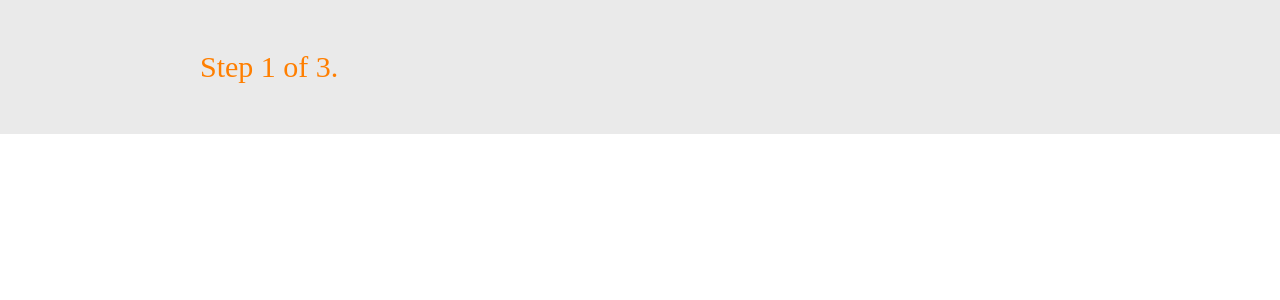
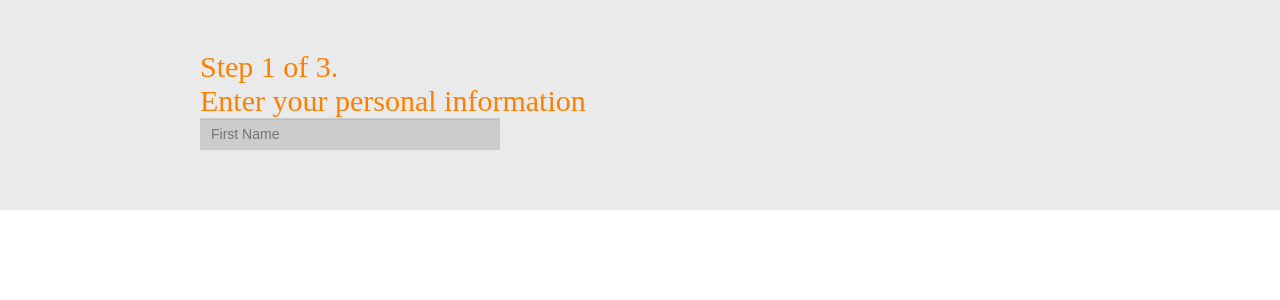
Before and after one commit to otinomz/Step-Forms, a React (Create React App) app: page / in a window 1280 px wide. Shown: the top 300 px of the page. Built offline with nearby package versions, Linux system fonts and the light colour scheme.

Commit message:
bug-fix: added brackets to the showstep

```diff
--- a/src/components/Main.js
+++ b/src/components/Main.js
@@ -36,7 +36,12 @@ class Main extends Component {
 
   showStep = () => {
     const { step } = this.state;
-    if (step === 1) return <PersonalInfo />;
+    if (step === 1)
+      return (
+        <>
+          <PersonalInfo handleChange={this.handleChange} />
+        </>
+      );
   };
 
   render() {
@@ -44,7 +49,7 @@ class Main extends Component {
     return (
       <>
         <h2> Step {step} of 3.</h2>
-        {this.showStep}
+        <main>{this.showStep()}</main>
       </>
     );
   }
--- a/src/components/PersonalInfo.js
+++ b/src/components/PersonalInfo.js
@@ -2,6 +2,7 @@ import React, { Component } from "react";
 
 class PersonalInfo extends Component {
   render() {
+    const { handleChange } = this.props;
     return (
       <>
         <h2>Enter your personal information</h2>
```
